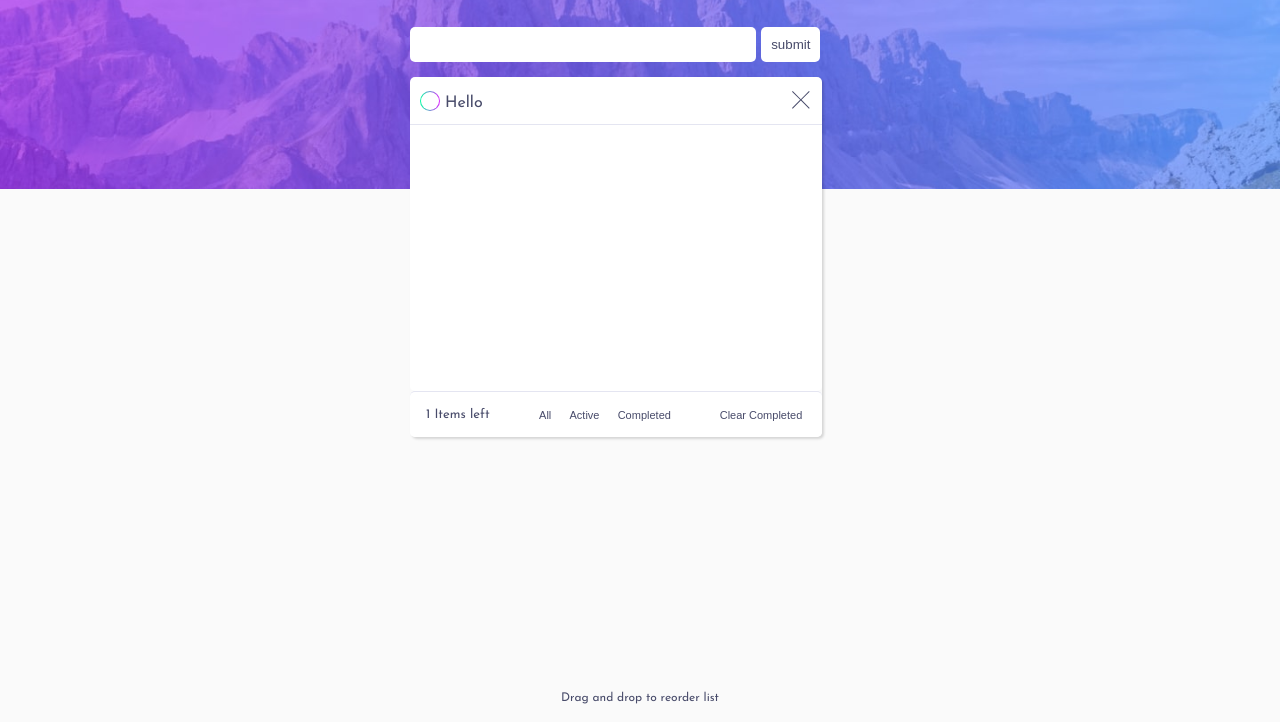
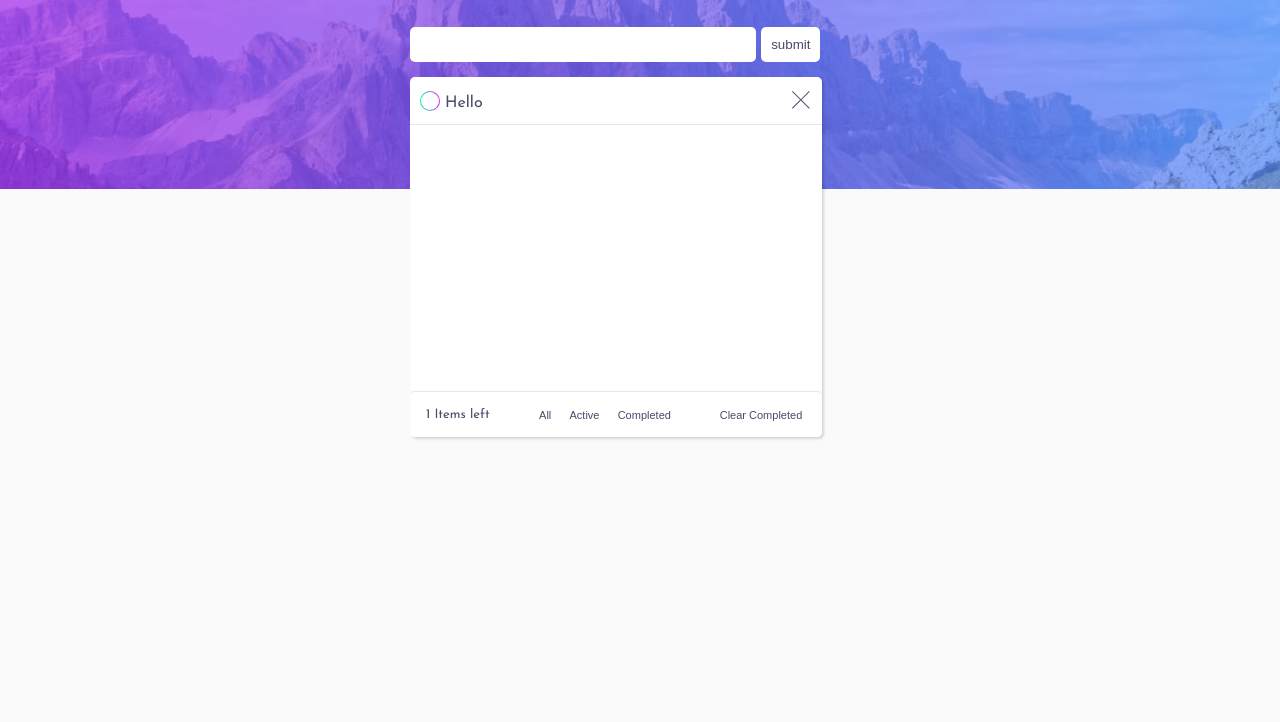
Before and after one commit to ivanparraoda/todo-app-main, a plain HTML site: page index.html in a window 1280 px wide. Shown: the part 78-800 px from the top of the page. Drawn offline with Linux system fonts and the light colour scheme.

Commit message:
remove text

```diff
--- a/index.html
+++ b/index.html
@@ -73,9 +73,7 @@
         <button id="completedbtn">Completed</button>
       </div>
     </div>
-    <footer>
-      <p class="instructions">Drag and drop to reorder list</p>
-    </footer>
+    <footer></footer>
     <script src="js.js"></script>
   </body>
 </html>
```
